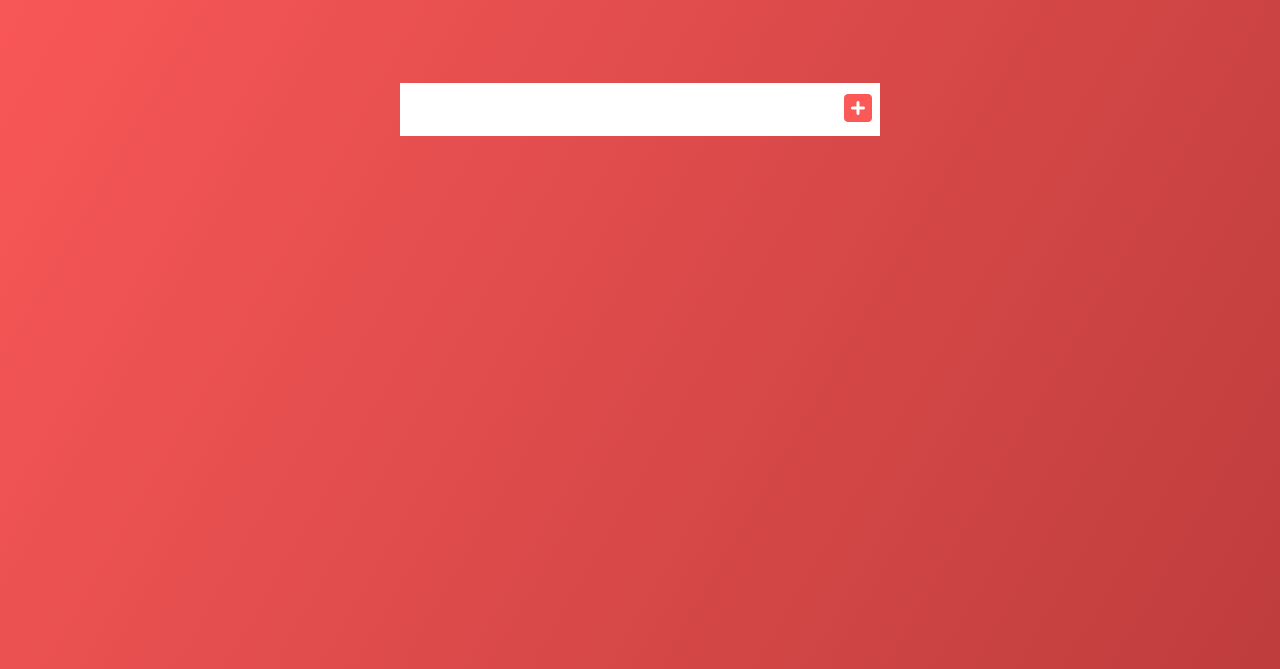
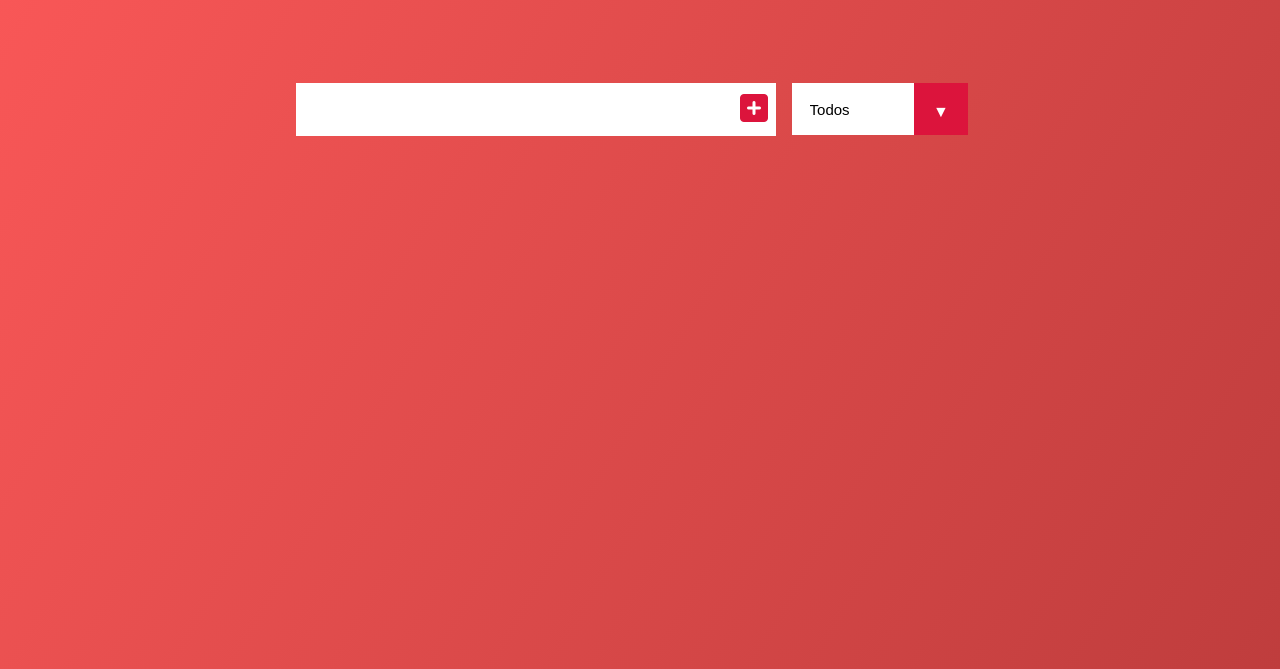
Before and after one commit to mootie-dev/to-do-list, a plain HTML site: page index.html in a window 1280 px wide. Shown: the part 131-800 px from the top of the page. Drawn offline with Linux system fonts and the light colour scheme.

Commit message:
boton de filtrado al 50%

```diff
--- a/app.js
+++ b/app.js
@@ -2,10 +2,12 @@
 const todoInput = document.querySelector(".todo-input");
 const todoButton = document.querySelector(".todo-button");
 const todoList = document.querySelector(".todo-list");
+const filterOption = document.querySelector(".filter-todo");
 
 // Event Listener //
 todoButton.addEventListener("click", addTodo);
 todoList.addEventListener("click", deleteCheck);
+filterOption.addEventListener("click", filterTodo);
 
 // Funciones //
 function addTodo(event) {
@@ -40,7 +42,11 @@ function deleteCheck(e) {
   // Borrar //
   if (item.classList[0] === "trash-btn") {
     const todo = item.parentElement;
-    todo.remove();
+    // Animación //
+    todo.classList.add("fall");
+    todo.addEventListener("transitionend", function () {
+      todo.remove();
+    });
   }
 
   // Check //
@@ -49,3 +55,20 @@ function deleteCheck(e) {
     todo.classList.toggle("completed");
   }
 }
+
+function filterTodo(e) {
+  const todos = todoList.childNodes;
+  todos.forEach(function (todo) {
+    switch (e.target.value) {
+      case "all":
+        todo.style.display = "flex";
+        break;
+      case "completed":
+        if (todo.classList.contains("completed")) {
+          todo.style.display = "flex";
+        } else {
+          todo.style.display = "none";
+        }
+    }
+  });
+}
--- a/index.html
+++ b/index.html
@@ -16,6 +16,13 @@
       <button class="todo-button" type="submit">
         <i class="fas fa-plus-square"></i>
       </button>
+      <div class="select">
+        <select name="todos" class="filter-todo">
+          <option value="all">Todos</option>
+          <option value="completed">Completados</option>
+          <option value="incomplete">Incompletos</option>
+        </select>
+      </div>
     </form>
     <div class="todo-container">
       <ul class="todo-list"></ul>
--- a/style.css
+++ b/style.css
@@ -34,14 +34,14 @@ form button {
 }
 
 form button {
-  color: #fb5858;
+  color: crimson;
   background: white;
   cursor: pointer;
   transition: all 0.3s ease;
 }
 
 form button:hover {
-  background: #bf3d3d;
+  background: crimson;
   color: white;
 }
 
@@ -65,6 +65,7 @@ form button:hover {
   justify-content: space-between;
   align-items: center;
   border-radius: 5px;
+  transition: all 1s ease;
 }
 
 .todo li {
@@ -98,3 +99,48 @@ form button:hover {
   text-decoration: line-through;
   opacity: 0.5;
 }
+
+.fall {
+  transform: translateY(8rem) rotateZ(20deg);
+  opacity: 0;
+}
+
+select {
+  -webkit-appearance: none;
+  -moz-appearance: none;
+  appearance: none;
+  outline: none;
+  border: none;
+}
+
+.select {
+  margin: 1rem;
+  position: relative;
+  overflow: hidden;
+}
+
+select {
+  color: black;
+  width: 11rem;
+  cursor: pointer;
+  padding: 1.1rem;
+  font-size: 15px;
+  font-weight: 500;
+  background-color: white;
+}
+
+.select::after {
+  content: "\25BC";
+  position: absolute;
+  background: crimson;
+  top: 0;
+  right: 0;
+  padding: 1.2rem;
+  pointer-events: none;
+  transition: all 0.3s ease;
+}
+
+.select:hover:after {
+  background: white;
+  color: crimson;
+}
```
